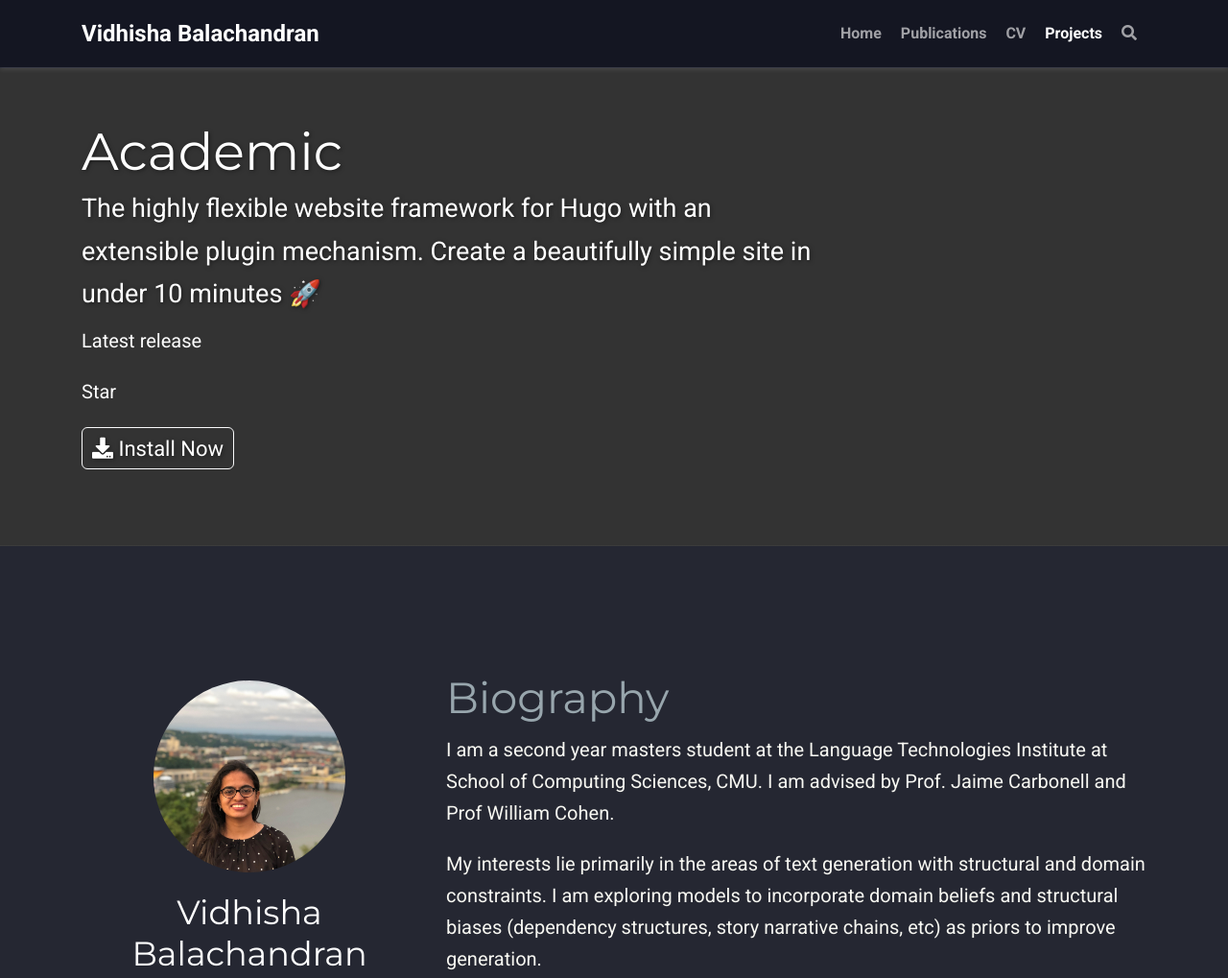
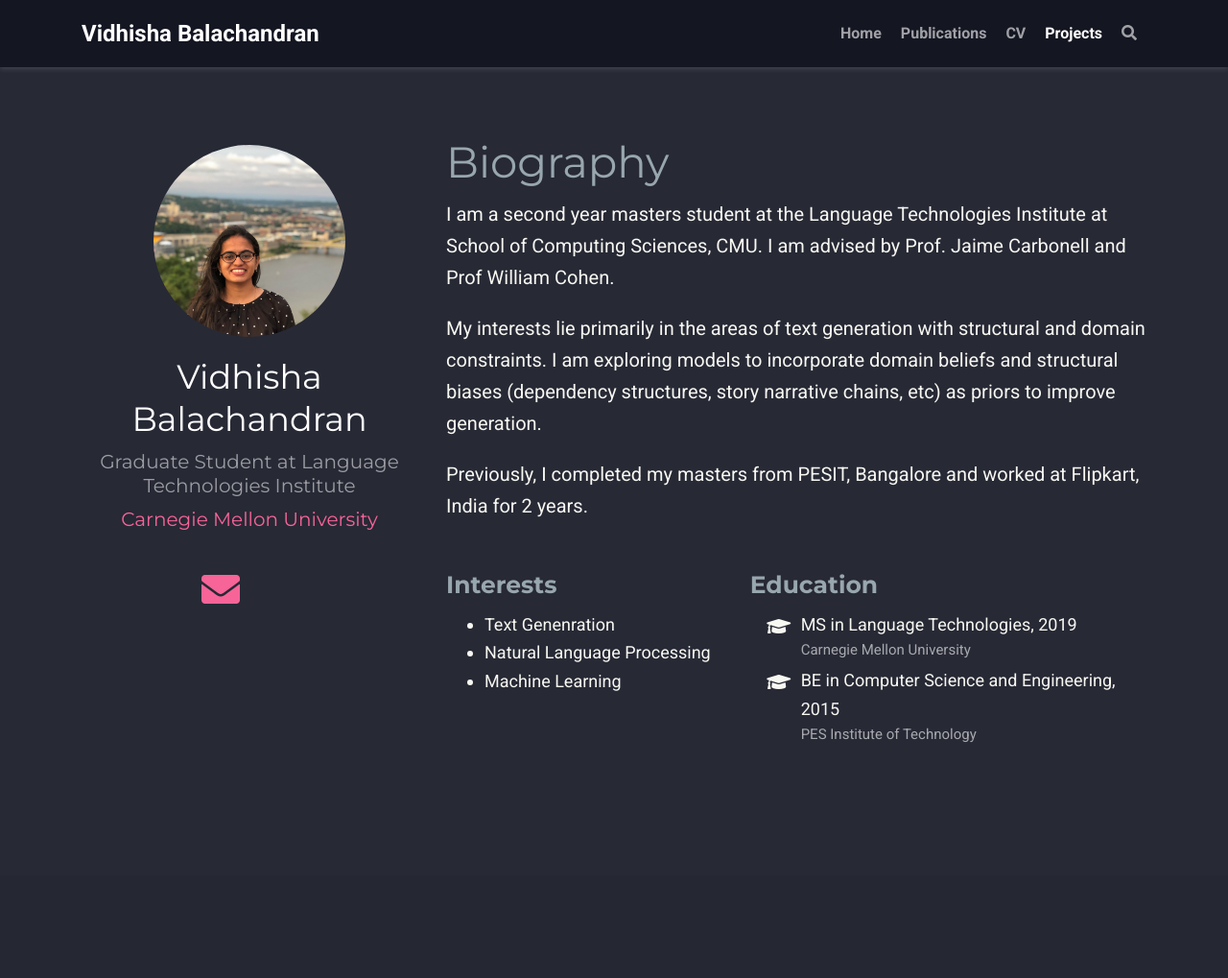
Before and after one commit to vidhishanair/vidhishanair.github.io, a plain HTML site: page index.html in a window 1280 px wide. Shown: the top 1019 px of the page at 96% size. Drawn offline with nearby package versions, Linux system fonts and the light colour scheme; no server answers; some icons are missing.

Commit message:
Commits from academic-kickstarter

```diff
--- a/home/index.xml
+++ b/home/index.xml
@@ -19,15 +19,6 @@
 
       <guid>https://vidhishanair.github.io/home/hero_carousel/</guid>
       <description></description>
-    </item>
-
-    <item>
-      <title>Academic</title>
-      <link>https://vidhishanair.github.io/home/hero/</link>
-      <pubDate>Sun, 15 Oct 2017 00:00:00 -0400</pubDate>
-
-      <guid>https://vidhishanair.github.io/home/hero/</guid>
-      <description>The highly flexible website framework for Hugo with an extensible plugin mechanism. Create a beautifully simple site in under 10 minutes 🚀 Latest release   Star</description>
     </item>
 
     <item>
@@ -142,5 +133,14 @@ I am a teaching instructor for the following courses at University X:
       <description></description>
     </item>
 
+    <item>
+      <title></title>
+      <link>https://vidhishanair.github.io/home/hero/</link>
+      <pubDate>Mon, 01 Jan 0001 00:00:00 +0000</pubDate>
+
+      <guid>https://vidhishanair.github.io/home/hero/</guid>
+      <description></description>
+    </item>
+
   </channel>
 </rss>
--- a/index.html
+++ b/index.html
@@ -265,59 +265,6 @@
 
 
 
-
-
-
-
-
-
-
-
-
-
-
-
-
-
-
-
-<section id="hero" class="hero-overlay" style="
-
-background-color: #666;
-
-
-background-image:
-linear-gradient(rgba(0, 0, 0, 0.5), rgba(0, 0, 0, 0.5)),
-url('img/headers/bubbles-wide.jpg')
-
-;">
-
-  <div class="container">
-
-    <h1 class="hero-title" itemprop="headline">
-      Academic
-    </h1>
-
-
-    <p class="hero-lead">The highly flexible website framework for Hugo with an extensible plugin mechanism. Create a beautifully simple site in under 10 minutes 🚀
-<div style="margin-top: -0.5rem;">
-  <a id="academic-release" href="https://sourcethemes.com/academic/updates" data-repo="gcushen/hugo-academic">
-  Latest release <!-- V -->
-  </a>
-</div>
-<div class="mt-3">
-  <a class="github-button" href="https://github.com/gcushen/hugo-academic" data-icon="octicon-star" data-size="large" data-show-count="true" aria-label="Star this on GitHub">Star</a>
-</div>
-<script async defer src="https://buttons.github.io/buttons.js"></script></p>
-
-
-
-    <p><a href="./post/getting-started/" class="btn btn-outline-light btn-lg"><i class="fas fa-download"></i> Install Now</a></p>
-
-
-  </div>
-
-</section>
 
 
 
@@ -1677,6 +1624,26 @@ url('img/headers/bubbles-wide.jpg')
 
 
 
+
+  <section id="hero" class="home-section">
+    <div class="container">
+
+
+
+<div class="row">
+
+  <div class="col-lg-12">
+
+  </div>
+
+</div>
+
+    </div>
+  </section>
+
+
+
+
 <div class="container">
   <footer class="site-footer">
 
```
